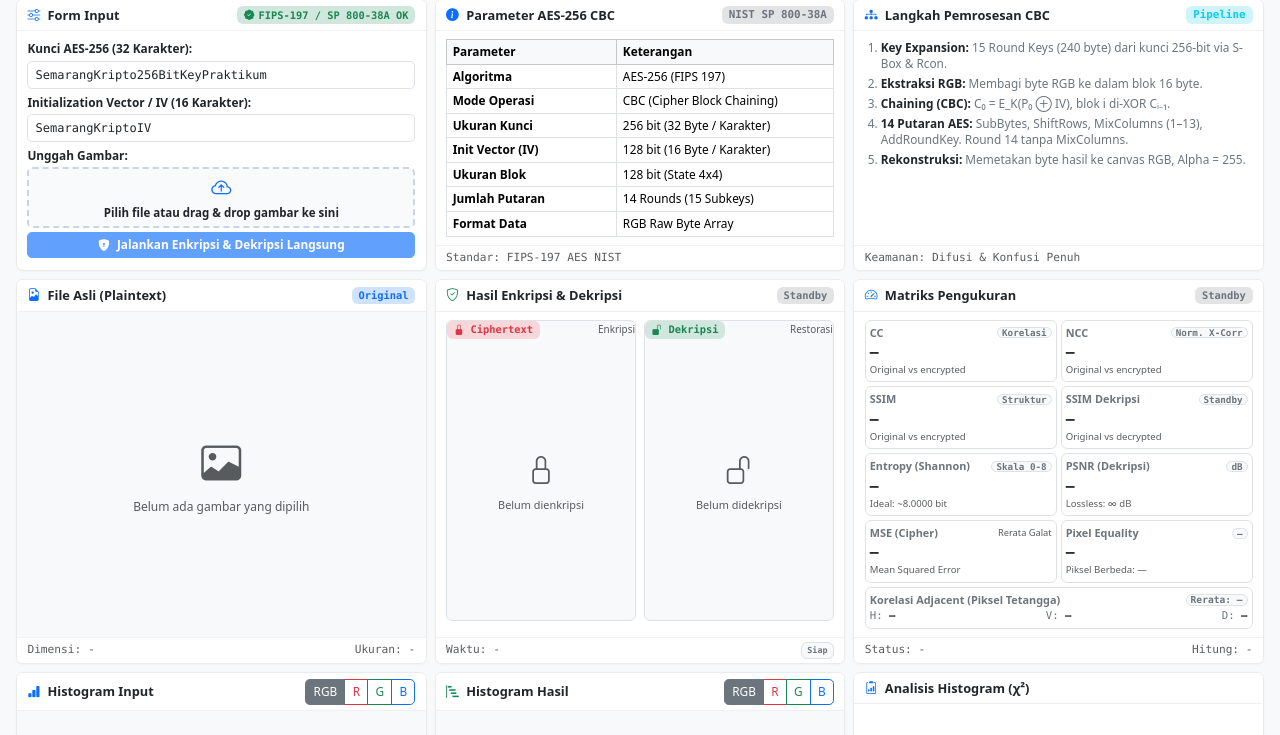
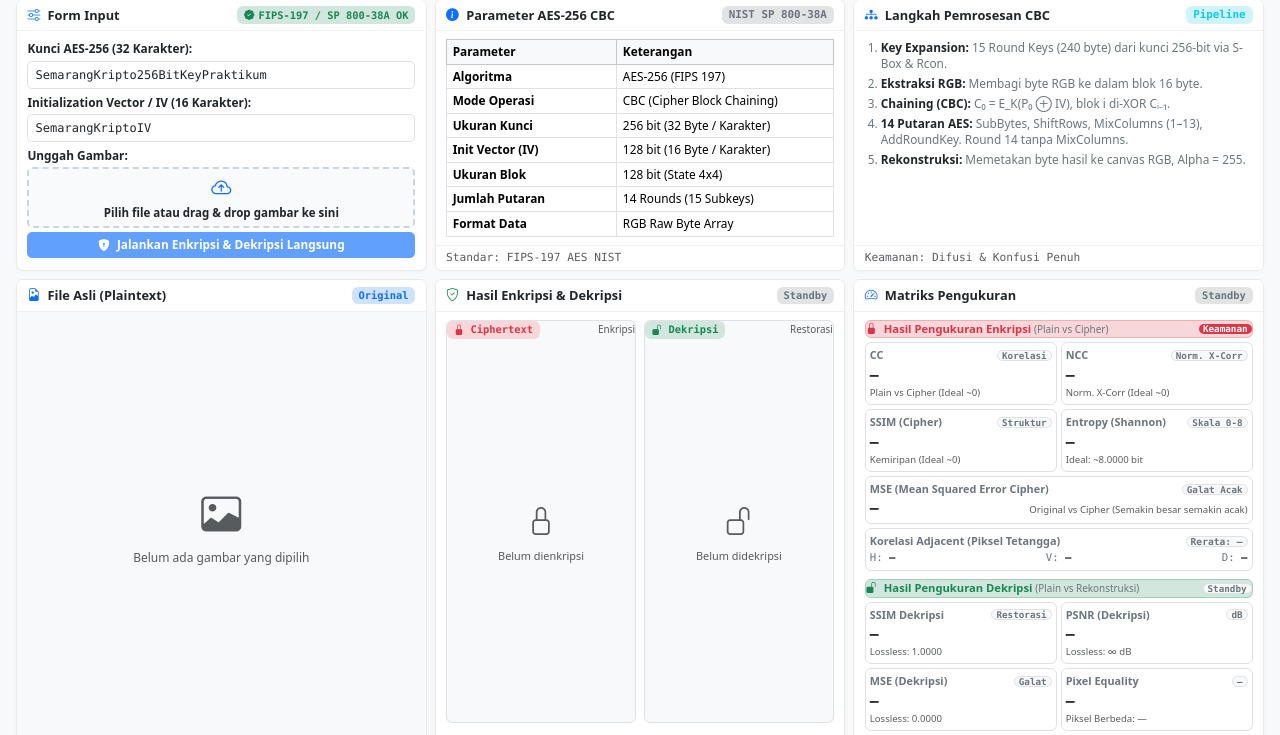
Before and after one commit to NafisFadhil/images-encrypt-aes-128, a plain HTML site: page index.html in a window 1280 px wide. Shown: the part 51-786 px from the top of the page. Drawn offline with nearby package versions, Linux system fonts and the light colour scheme.

Commit message:
refactor: reorganize metrics UI to separate encryption and decryption measurement sections

```diff
--- a/index.html
+++ b/index.html
@@ -331,7 +331,7 @@
                 </div>
             </div>
 
-            <!-- Kolom 3: Semua Matriks Pengukuran (Angka Saja, Tanpa Tab & Grafik) -->
+            <!-- Kolom 3: Matriks Pengukuran Terpisah (Enkripsi & Dekripsi) -->
             <div class="col-lg-4 col-md-12">
                 <div class="card h-100">
                     <div class="card-header bg-white fw-bold d-flex justify-content-between align-items-center py-1">
@@ -340,9 +340,17 @@
                         </div>
                         <span id="metricBadge" class="badge bg-secondary-subtle text-secondary font-monospace" style="font-size: 0.65rem;">Standby</span>
                     </div>
-                    <div class="card-body p-2 d-flex flex-column justify-content-between" style="min-height: 220px;">
-
-                        <!-- Semua Matriks Pengukuran (Angka Saja, Format Seragam) -->
+                    <div class="card-body p-2 d-flex flex-column justify-content-start gap-2" style="min-height: 220px;">
+
+                        <!-- SEKSI 1: HASIL PENGUKURAN ENKRIPSI (Plaintext vs Ciphertext) -->
+                        <div id="sectionMetricEnc" class="w-100">
+                            <div class="d-flex justify-content-between align-items-center px-1.5 py-0.5 mb-1 rounded bg-danger-subtle text-danger border border-danger-subtle">
+                                <span class="fw-bold" style="font-size: 0.7rem;">
+                                    <i class="bi bi-lock-fill me-1"></i> Hasil Pengukuran Enkripsi <span class="text-secondary fw-normal" style="font-size: 0.62rem;">(Plain vs Cipher)</span>
+                                </span>
+                                <span class="badge bg-danger text-white font-monospace py-0 px-1" style="font-size: 0.58rem;">Keamanan</span>
+                            </div>
+
                             <div class="row g-1">
                                 <!-- CC -->
                                 <div class="col-6">
@@ -352,7 +360,7 @@
                                             <span class="badge bg-light text-secondary border font-monospace py-0 px-1" style="font-size: 0.58rem;">Korelasi</span>
                                         </div>
                                         <div id="iemCC" class="fw-bold font-monospace text-dark" style="font-size: 0.92rem;">—</div>
-                                    <div class="text-muted text-truncate" style="font-size: 0.6rem;">Original vs encrypted</div>
+                                        <div class="text-muted text-truncate" style="font-size: 0.6rem;">Plain vs Cipher (Ideal ~0)</div>
                                     </div>
                                 </div>
 
@@ -364,33 +372,22 @@
                                             <span class="badge bg-light text-secondary border font-monospace py-0 px-1" style="font-size: 0.58rem;">Norm. X-Corr</span>
                                         </div>
                                         <div id="iemNCC" class="fw-bold font-monospace text-dark" style="font-size: 0.92rem;">—</div>
-                                    <div class="text-muted text-truncate" style="font-size: 0.6rem;">Original vs encrypted</div>
-                                </div>
-                            </div>
-
-                            <!-- SSIM -->
+                                        <div class="text-muted text-truncate" style="font-size: 0.6rem;">Norm. X-Corr (Ideal ~0)</div>
+                                    </div>
+                                </div>
+
+                                <!-- SSIM Cipher -->
                                 <div class="col-6">
                                     <div class="p-1 border rounded bg-white">
                                         <div class="d-flex justify-content-between align-items-center">
-                                        <span class="text-secondary fw-semibold" style="font-size: 0.68rem;">SSIM</span>
+                                            <span class="text-secondary fw-semibold" style="font-size: 0.68rem;">SSIM (Cipher)</span>
                                             <span class="badge bg-light text-secondary border font-monospace py-0 px-1" style="font-size: 0.58rem;">Struktur</span>
                                         </div>
                                         <div id="iemSSIM" class="fw-bold font-monospace text-dark" style="font-size: 0.92rem;">—</div>
-                                    <div class="text-muted text-truncate" style="font-size: 0.6rem;">Original vs encrypted</div>
-                                </div>
-                            </div>
-
-                            <!-- SSIM setelah dekripsi -->
-                            <div class="col-6">
-                                <div class="p-1 border rounded bg-white">
-                                    <div class="d-flex justify-content-between align-items-center">
-                                        <span class="text-secondary fw-semibold text-truncate" style="font-size: 0.68rem;" title="SSIM setelah dekripsi">SSIM Dekripsi</span>
-                                        <span id="iemBadge" class="badge bg-light text-secondary border font-monospace py-0 px-1" style="font-size: 0.58rem;">Standby</span>
-                                    </div>
-                                    <div id="iemSSIMDec" class="fw-bold font-monospace text-dark" style="font-size: 0.92rem;">—</div>
-                                    <div class="text-muted text-truncate" style="font-size: 0.6rem;">Original vs decrypted</div>
-                                </div>
-                            </div>
+                                        <div class="text-muted text-truncate" style="font-size: 0.6rem;">Kemiripan (Ideal ~0)</div>
+                                    </div>
+                                </div>
+
                                 <!-- Shannon Entropy -->
                                 <div class="col-6">
                                     <div class="p-1 border rounded bg-white">
@@ -399,7 +396,60 @@
                                             <span id="metricEntropyBadge" class="badge bg-light text-secondary border font-monospace py-0 px-1" style="font-size: 0.58rem;">Skala 0-8</span>
                                         </div>
                                         <div id="metricEntropyVal" class="fw-bold font-monospace text-dark" style="font-size: 0.92rem;">—</div>
-                                    <div class="text-muted" style="font-size: 0.6rem;">Ideal: ~8.0000 bit</div>
+                                        <div class="text-muted text-truncate" style="font-size: 0.6rem;">Ideal: ~8.0000 bit</div>
+                                    </div>
+                                </div>
+
+                                <!-- MSE Cipher -->
+                                <div class="col-12">
+                                    <div class="p-1 border rounded bg-white">
+                                        <div class="d-flex justify-content-between align-items-center">
+                                            <span class="text-secondary fw-semibold" style="font-size: 0.68rem;">MSE (Mean Squared Error Cipher)</span>
+                                            <span class="badge bg-light text-secondary border font-monospace py-0 px-1" style="font-size: 0.58rem;">Galat Acak</span>
+                                        </div>
+                                        <div class="d-flex justify-content-between align-items-baseline">
+                                            <div id="metricMSEVal" class="fw-bold font-monospace text-dark" style="font-size: 0.92rem;">—</div>
+                                            <div class="text-muted text-truncate" style="font-size: 0.6rem;">Original vs Cipher (Semakin besar semakin acak)</div>
+                                        </div>
+                                    </div>
+                                </div>
+
+                                <!-- Adjacent Correlation Numbers -->
+                                <div class="col-12">
+                                    <div class="p-1 border rounded bg-white">
+                                        <div class="d-flex justify-content-between align-items-center mb-0.5">
+                                            <span class="text-secondary fw-semibold" style="font-size: 0.68rem;">Korelasi Adjacent (Piksel Tetangga)</span>
+                                            <span id="metricCorrAdjTotal" class="badge bg-light text-secondary border font-monospace py-0 px-1" style="font-size: 0.6rem;">Rerata: —</span>
+                                        </div>
+                                        <div class="d-flex justify-content-between font-monospace text-secondary" style="font-size: 0.67rem;">
+                                            <span>H: <strong id="metricCorrAdjH" class="text-dark">—</strong></span>
+                                            <span>V: <strong id="metricCorrAdjV" class="text-dark">—</strong></span>
+                                            <span>D: <strong id="metricCorrAdjD" class="text-dark">—</strong></span>
+                                        </div>
+                                    </div>
+                                </div>
+                            </div>
+                        </div>
+
+                        <!-- SEKSI 2: HASIL PENGUKURAN DEKRIPSI (Plaintext vs Decrypted) -->
+                        <div id="sectionMetricDec" class="w-100">
+                            <div class="d-flex justify-content-between align-items-center px-1.5 py-0.5 mb-1 rounded bg-success-subtle text-success border border-success-subtle">
+                                <span class="fw-bold" style="font-size: 0.7rem;">
+                                    <i class="bi bi-unlock-fill me-1"></i> Hasil Pengukuran Dekripsi <span class="text-secondary fw-normal" style="font-size: 0.62rem;">(Plain vs Rekonstruksi)</span>
+                                </span>
+                                <span id="iemBadge" class="badge bg-light text-secondary border font-monospace py-0 px-1" style="font-size: 0.58rem;">Standby</span>
+                            </div>
+
+                            <div class="row g-1">
+                                <!-- SSIM setelah dekripsi -->
+                                <div class="col-6">
+                                    <div class="p-1 border rounded bg-white">
+                                        <div class="d-flex justify-content-between align-items-center">
+                                            <span class="text-secondary fw-semibold text-truncate" style="font-size: 0.68rem;" title="SSIM setelah dekripsi">SSIM Dekripsi</span>
+                                            <span class="badge bg-light text-secondary border font-monospace py-0 px-1" style="font-size: 0.58rem;">Restorasi</span>
+                                        </div>
+                                        <div id="iemSSIMDec" class="fw-bold font-monospace text-dark" style="font-size: 0.92rem;">—</div>
+                                        <div class="text-muted text-truncate" style="font-size: 0.6rem;">Lossless: 1.0000</div>
                                     </div>
                                 </div>
 
@@ -411,19 +461,19 @@
                                             <span id="metricPSNRValBadge" class="badge bg-light text-secondary border font-monospace py-0 px-1" style="font-size: 0.58rem;">dB</span>
                                         </div>
                                         <div id="metricPSNRVal" class="fw-bold font-monospace text-dark" style="font-size: 0.92rem;">—</div>
-                                    <div class="text-muted" style="font-size: 0.6rem;">Lossless: ∞ dB</div>
-                                </div>
-                            </div>
-
-                            <!-- MSE -->
+                                        <div class="text-muted text-truncate" style="font-size: 0.6rem;">Lossless: ∞ dB</div>
+                                    </div>
+                                </div>
+
+                                <!-- MSE Dekripsi -->
                                 <div class="col-6">
                                     <div class="p-1 border rounded bg-white">
                                         <div class="d-flex justify-content-between align-items-center">
-                                        <span class="text-secondary fw-semibold" style="font-size: 0.68rem;">MSE (Cipher)</span>
-                                        <span class="text-muted" style="font-size: 0.58rem;">Rerata Galat</span>
-                                    </div>
-                                    <div id="metricMSEVal" class="fw-bold font-monospace text-dark" style="font-size: 0.92rem;">—</div>
-                                    <div class="text-muted" style="font-size: 0.6rem;">Mean Squared Error</div>
+                                            <span class="text-secondary fw-semibold" style="font-size: 0.68rem;">MSE (Dekripsi)</span>
+                                            <span id="metricMSEDecBadge" class="badge bg-light text-secondary border font-monospace py-0 px-1" style="font-size: 0.58rem;">Galat</span>
+                                        </div>
+                                        <div id="metricMSEDecVal" class="fw-bold font-monospace text-dark" style="font-size: 0.92rem;">—</div>
+                                        <div class="text-muted text-truncate" style="font-size: 0.6rem;">Lossless: 0.0000</div>
                                     </div>
                                 </div>
 
@@ -436,20 +486,6 @@
                                         </div>
                                         <div id="metricEqualityVal" class="fw-bold font-monospace text-dark" style="font-size: 0.92rem;">—</div>
                                         <div class="text-muted text-truncate" id="metricDiffVal" style="font-size: 0.6rem;">Piksel Berbeda: —</div>
-                                </div>
-                            </div>
-
-                            <!-- Adjacent Correlation Numbers -->
-                            <div class="col-12">
-                                <div class="p-1 border rounded bg-white">
-                                    <div class="d-flex justify-content-between align-items-center mb-0.5">
-                                        <span class="text-secondary fw-semibold" style="font-size: 0.68rem;">Korelasi Adjacent (Piksel Tetangga)</span>
-                                        <span id="metricCorrAdjTotal" class="badge bg-light text-secondary border font-monospace py-0 px-1" style="font-size: 0.6rem;">Rerata: —</span>
-                                    </div>
-                                    <div class="d-flex justify-content-between font-monospace text-secondary" style="font-size: 0.67rem;">
-                                        <span>H: <strong id="metricCorrAdjH" class="text-dark">—</strong></span>
-                                        <span>V: <strong id="metricCorrAdjV" class="text-dark">—</strong></span>
-                                        <span>D: <strong id="metricCorrAdjD" class="text-dark">—</strong></span>
                                     </div>
                                 </div>
                             </div>
@@ -1313,6 +1349,13 @@
                 psnrBadge.textContent = mseDec === 0 ? 'Lossless' : 'Lossy';
                 psnrBadge.className = mseDec === 0 ? 'badge bg-success font-monospace py-0 px-1' : 'badge bg-warning font-monospace py-0 px-1';
             }
+            const mseDecVal = document.getElementById('metricMSEDecVal');
+            if (mseDecVal) mseDecVal.textContent = mseDec.toFixed(4);
+            const mseDecBadge = document.getElementById('metricMSEDecBadge');
+            if (mseDecBadge) {
+                mseDecBadge.textContent = mseDec === 0 ? 'Lossless' : 'Ada Galat';
+                mseDecBadge.className = mseDec === 0 ? 'badge bg-success font-monospace py-0 px-1' : 'badge bg-danger font-monospace py-0 px-1';
+            }
 
             // 5. Pixel Equality (Original vs Decrypted)
             const totalPixels = width * height;
@@ -1451,6 +1494,14 @@
             if (psnrBadge) {
                 psnrBadge.textContent = 'dB';
                 psnrBadge.className = 'badge bg-light text-secondary border font-monospace py-0 px-1';
+            }
+
+            const mseDecVal = document.getElementById('metricMSEDecVal');
+            if (mseDecVal) mseDecVal.textContent = '—';
+            const mseDecBadge = document.getElementById('metricMSEDecBadge');
+            if (mseDecBadge) {
+                mseDecBadge.textContent = 'Galat';
+                mseDecBadge.className = 'badge bg-light text-secondary border font-monospace py-0 px-1';
             }
 
             document.getElementById('metricMSEVal').textContent = '—';
```
Lines whose indentation alone changed are shown as unchanged.
